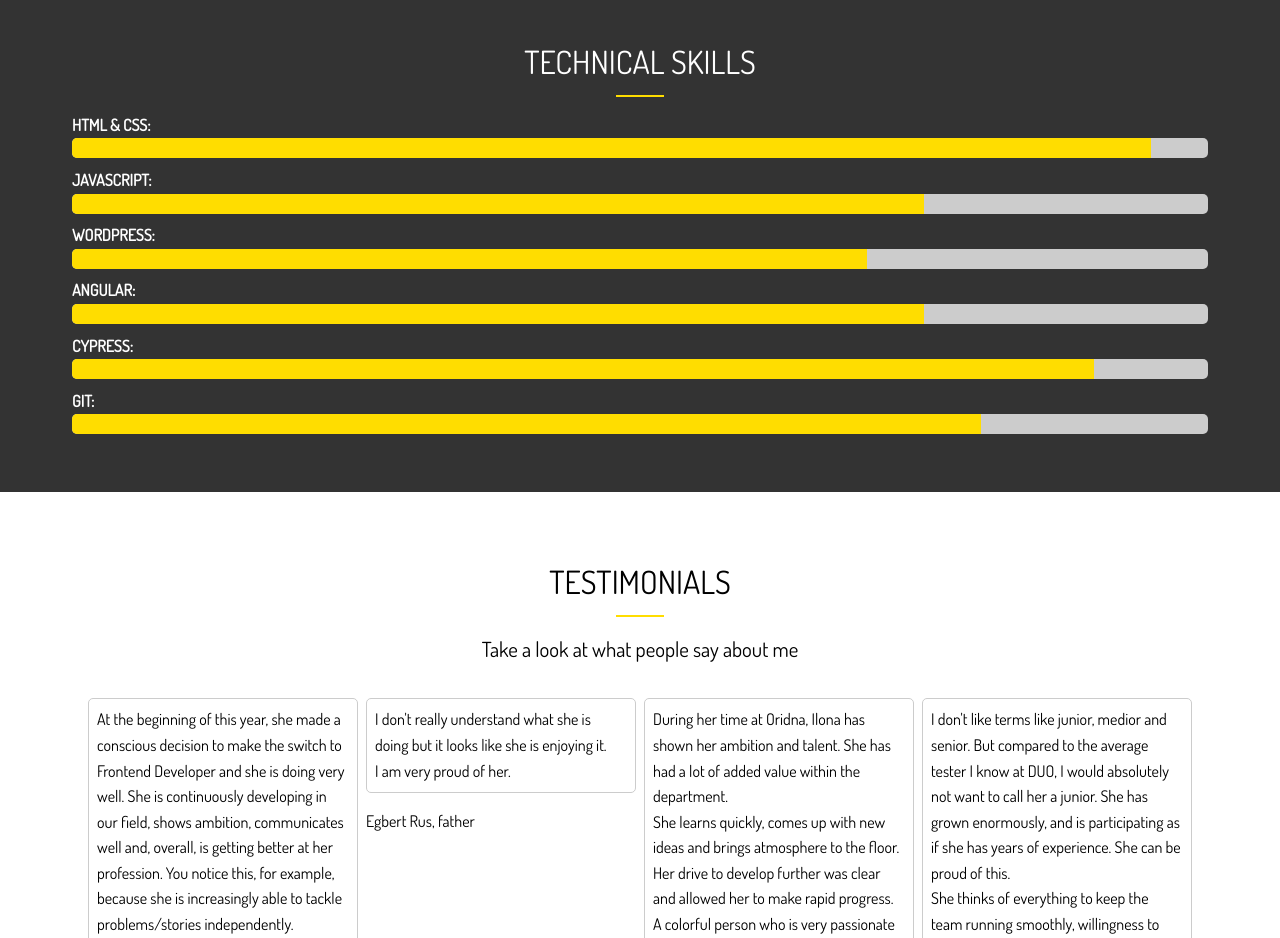
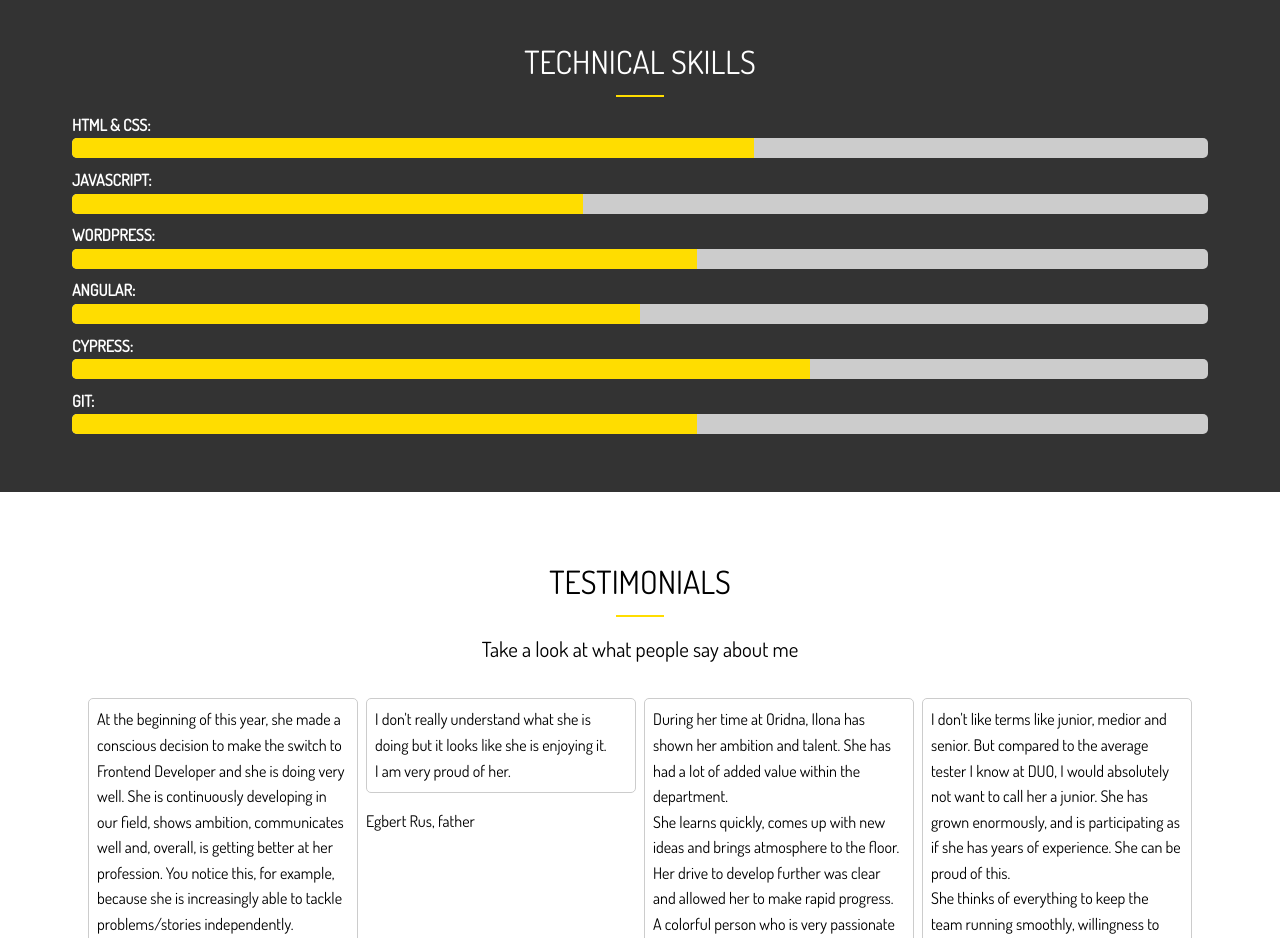
Before and after one commit to IlonaRus/Portfolio-Website, a website: page dist/about.html in a window 1280 px wide. Shown: the part 880-1818 px from the top of the page. Drawn offline with nearby package versions, Linux system fonts and the light colour scheme.

Commit message:
changes skills

```diff
--- a/dist/about.html
+++ b/dist/about.html
@@ -67,27 +67,27 @@
       <div class="bottom-line"></div>
       <h4>HTML & CSS:</h4>
       <div class="progress">
-        <div style="width:95%;"></div>
+        <div style="width:60%;"></div>
       </div>
       <h4>Javascript:</h4>
       <div class="progress">
-        <div style="width:75%;"></div>
+        <div style="width:45%;"></div>
       </div>
       <h4>WordPress:</h4>
       <div class="progress">
-        <div style="width:70%;"></div>
+        <div style="width:55%;"></div>
       </div>
       <h4>Angular:</h4>
       <div class="progress">
-        <div style="width: 75%;"></div>
+        <div style="width:50%;"></div>
       </div>
       <h4>Cypress:</h4>
       <div class="progress">
-        <div style="width:90%;"></div>
+        <div style="width:65%;"></div>
       </div>
       <h4>GIT:</h4>
       <div class="progress">
-        <div style="width: 80%;"></div>
+        <div style="width:55%;"></div>
       </div>
     </div>
   </section>
```
